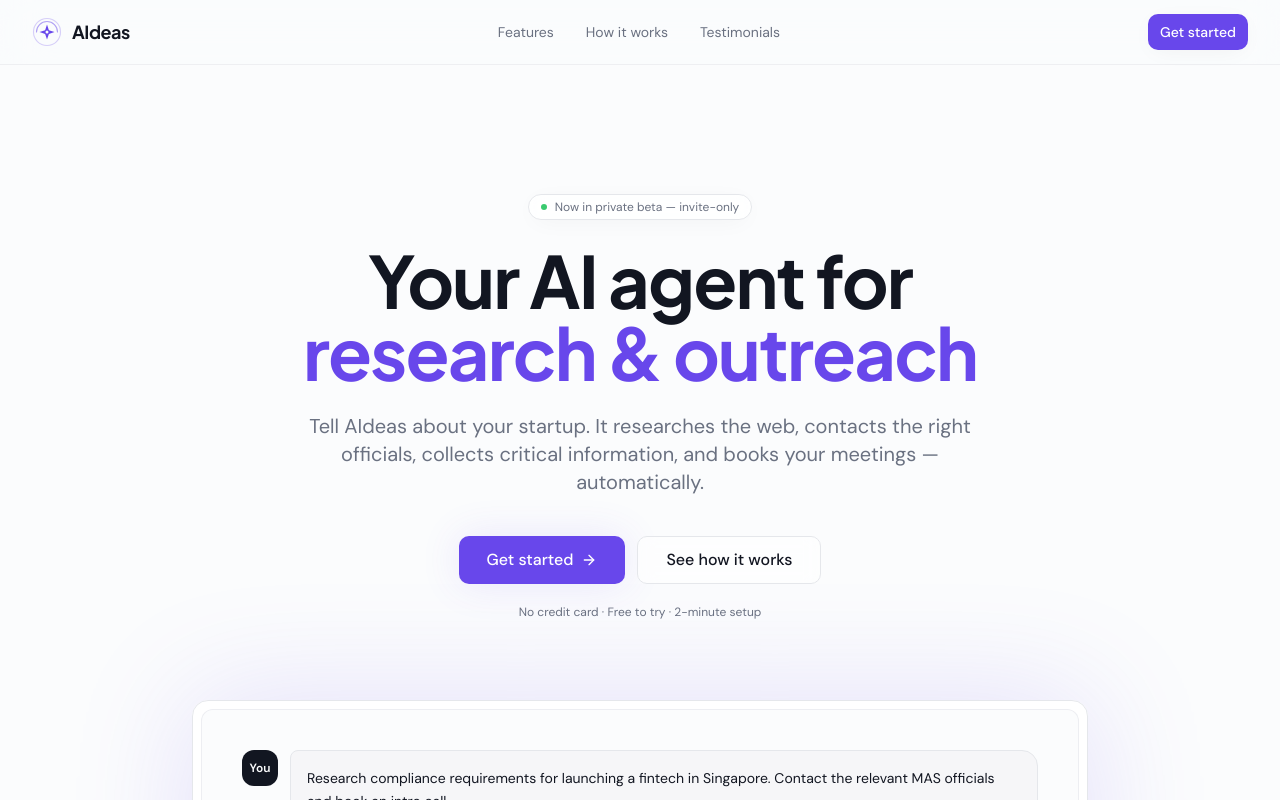
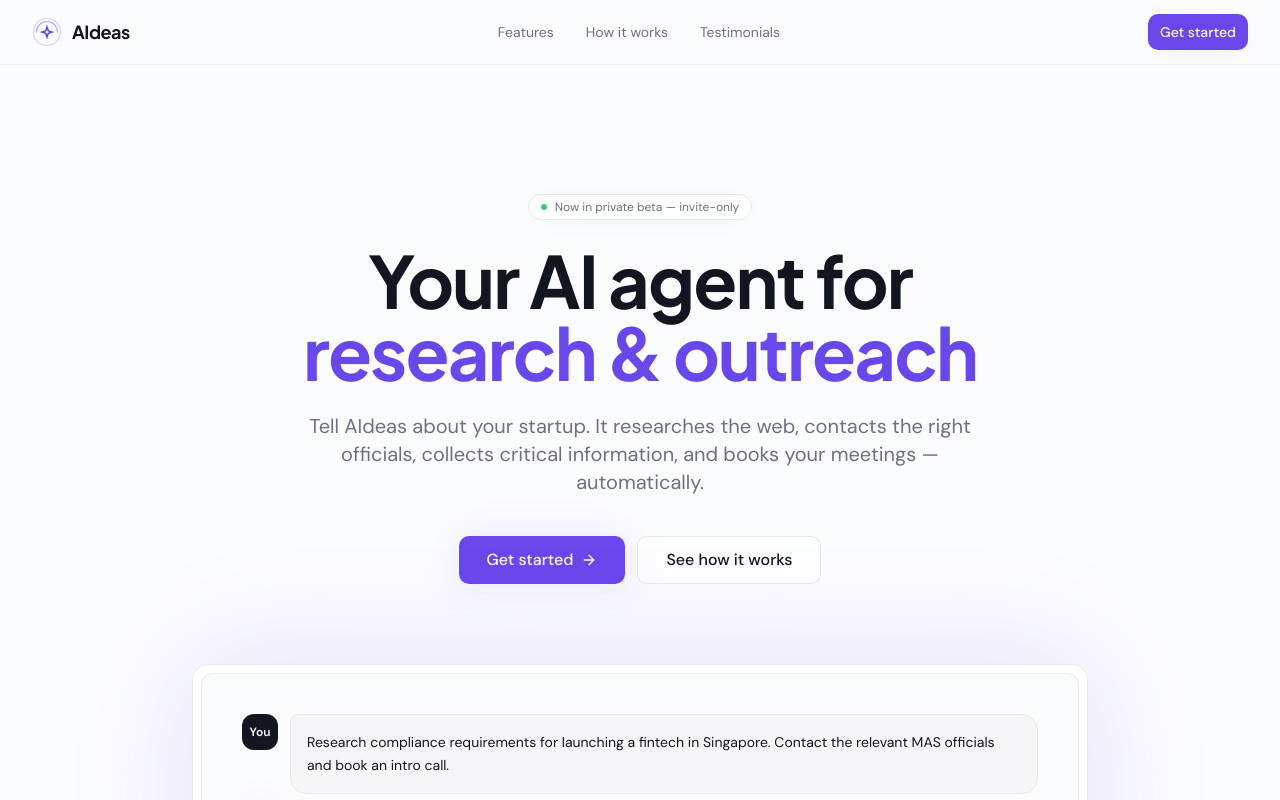
Before and after one commit to simrankhan22/aideas-a-strart-up-hack, a React (Vite) app: page / in a window 1280 px wide. Shown: the top 800 px of the page. Built offline with nearby package versions, Linux system fonts and the light colour scheme; the HTML template or start-up script is replaced by a standard one.

Commit message:
Changes
Co-authored-by: simrankhan22 <176812101+simrankhan22@users.noreply.github.com>

```diff
--- a/src/pages/Landing.tsx
+++ b/src/pages/Landing.tsx
@@ -147,7 +147,7 @@ export default function Landing() {
                   <a href="#how">See how it works</a>
                 </Button>
               </div>
-              <p className="mt-5 text-xs text-muted-foreground">No credit card · Free to try · 2-minute setup</p>
+
             </div>
 
             {/* Visual mock */}
```
